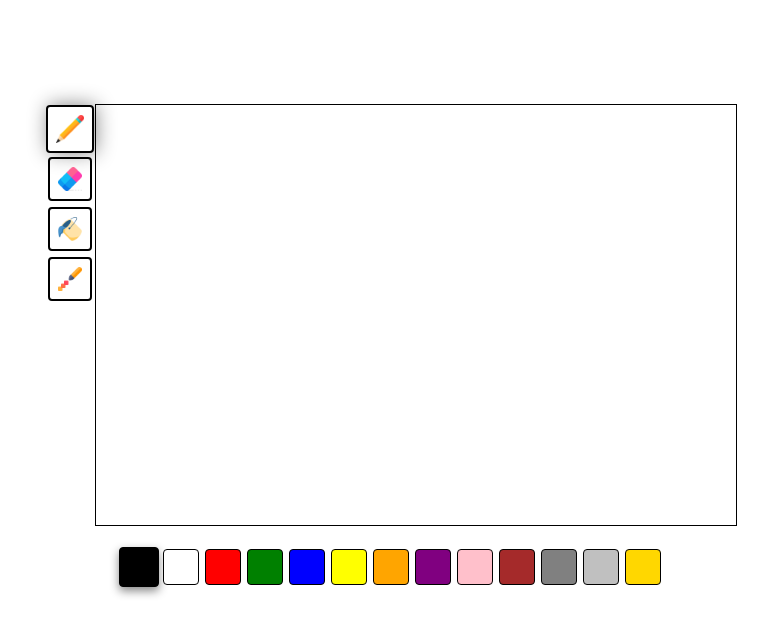
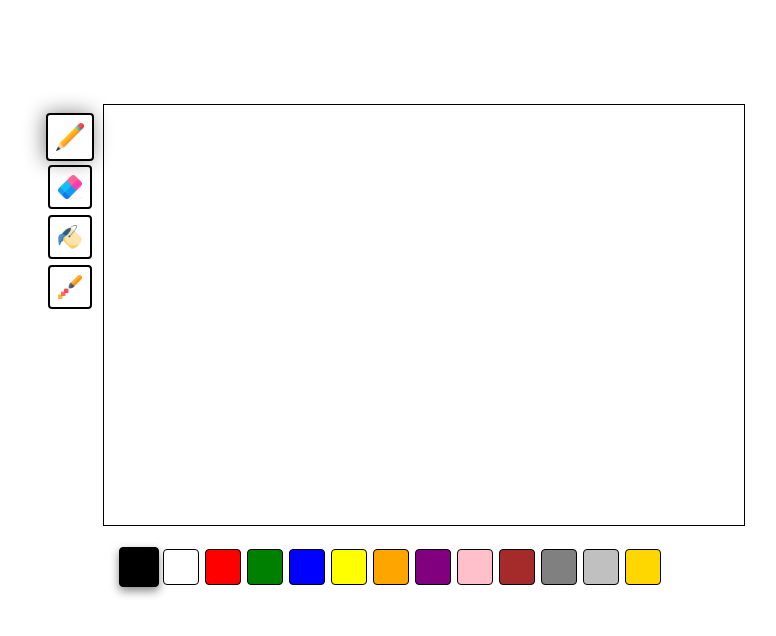
Before and after one commit to sac-rana/collab-sketch, a Next.js app: page / in a window 1280 px wide. Shown: the top 636 px of the page, without its empty margins (249-1025 px from the left). Built offline with nearby package versions, Linux system fonts and the light colour scheme.

Commit message:
small  ui update to tool picker

```diff
--- a/components/tool-picker.tsx
+++ b/components/tool-picker.tsx
@@ -11,6 +11,7 @@ export default function ToolPicker({ selectedTool, onToolSelect }: Props) {
       style={{
         display: 'flex',
         flexDirection: 'column',
+        margin: 8,
       }}
     >
       {tools.map(tool => {
@@ -26,7 +27,7 @@ export default function ToolPicker({ selectedTool, onToolSelect }: Props) {
                     margin: 1,
                     width: 48,
                     height: 48,
-                    boxShadow: '2px 0px 20px #888',
+                    boxShadow: '-2px 0px 20px #888',
                   }
                 : { width: 44, height: 44, margin: 3 }),
             }}
```
